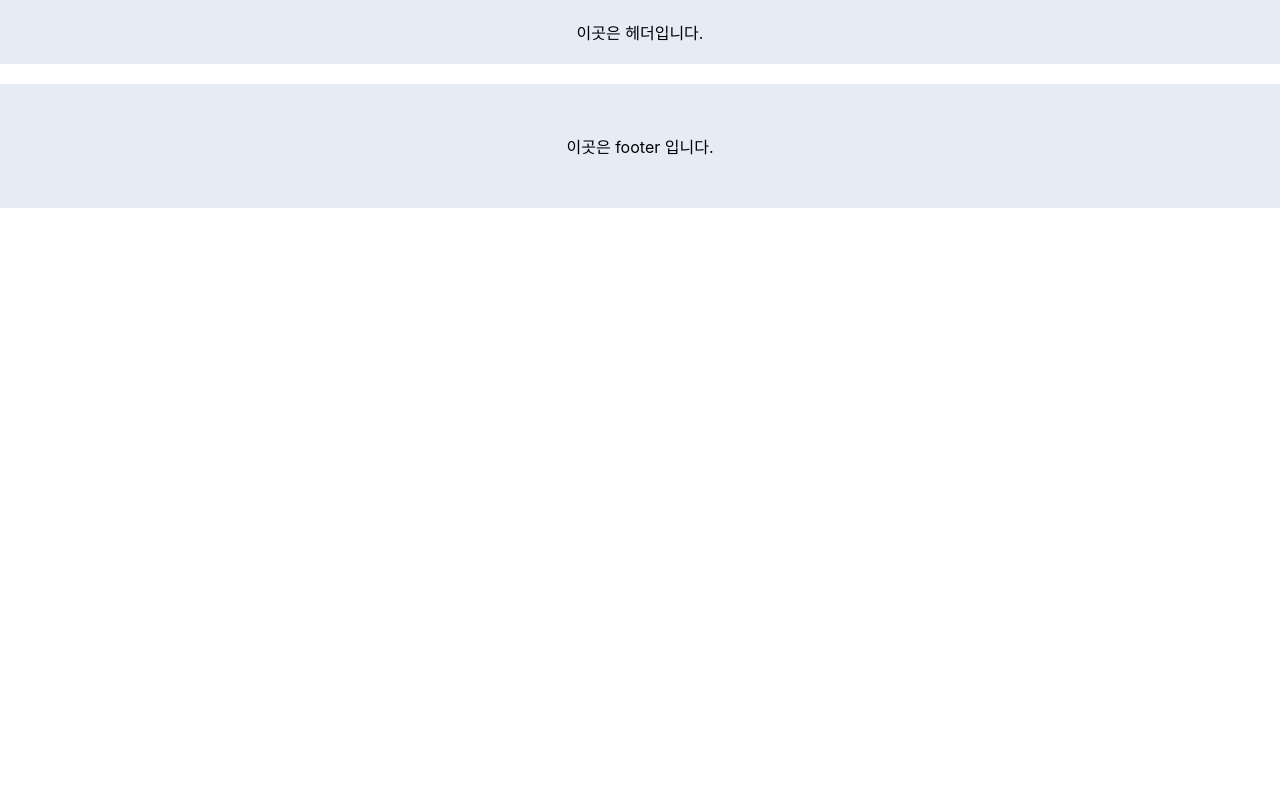
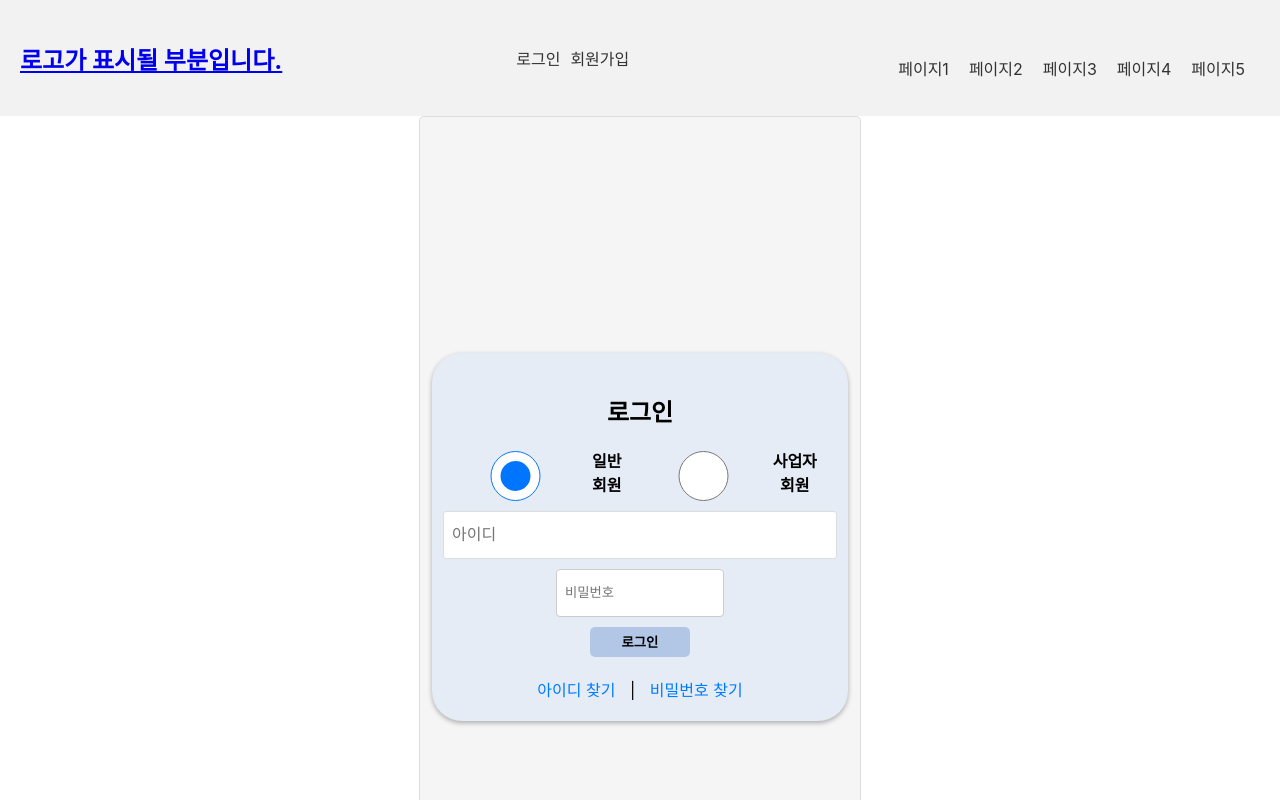
Before and after one commit to KBTMT/front-end, a React (Create React App) app: page /login in a window 1280 px wide. Shown: the top 800 px of the page. Built offline with nearby package versions, Linux system fonts and the light colour scheme.

Commit message:
feat : changeg2

```diff
--- a/src/App.js
+++ b/src/App.js
@@ -9,21 +9,31 @@ import BoardMain from './Pages/Board/BoardMain/BoardMain';
 import BoardPost from './Pages/Board/BoardPost/BoardPost';
 import BoardWrite from './Pages/Board/BoardWrite/BoardWrite';
 import { BrowserRouter as Router, Route, Routes } from "react-router-dom";
+import Login from './Pages/Login/Login';
+import RegisterBusiness from './Pages/Register/RegisterBusiness/RegisterBusiness';
+import RegisterGeneral from './Pages/Register/RegisterGeneral/RegisterGeneral';
+import FindId from './Pages/Find/FindId/FindId';
+import FindPassword from './Pages/Find/FindPassword/FindPassword';
 
 function App() {
   return (
     <div className="App">
+      <Router>
       <Header />
-      <Router>
         <Routes>
           <Route path="/" element={<Main />} />
           <Route path="/calendar" element={<Calendar />} />
           <Route path="/board" element={<BoardMain />} />
           <Route path="/board/register" element={<BoardWrite />} />
-          <Route path="/board/detail/:boardSeq" element={<BoardPost p/>} />
+          <Route path="/board/detail/:boardSeq" element={<BoardPost />} />
+          <Route path="/login" element={<Login />}/>
+          <Route path="/findid" element={<FindId />}/>
+          <Route path="/findpassword" element={<FindPassword />}/>
+          <Route path="/registerGeneral" element={<RegisterGeneral />} />
+          <Route path="/registerBusiness" element={<RegisterBusiness />} />
         </Routes>
+        <Footer />
       </Router>
-      <Footer />
     </div>
   );
 }
--- a/src/Components/Footer/Footer.jsx
+++ b/src/Components/Footer/Footer.jsx
@@ -1,7 +1,10 @@
 import React from "react";
 import "./Footer.css";
 const Footer = () => {
-  return <footer className="footer">이곳은 footer 입니다.</footer>;
+  return (
+  <footer className="footer">
+    <div>이곳은 footer 입니다.</div>
+  </footer>);
 };
 
 export default Footer;
--- a/src/Components/Header/Header.css
+++ b/src/Components/Header/Header.css
@@ -1,4 +1,42 @@
 .header {
-    background-color: #e5ecf6;
-    padding: 20px 0;
-  }
+  display: flex;
+  justify-content: space-between;
+  align-items: center;
+  background-color: #f2f2f2;
+  padding: 20px;
+}
+
+.logo {
+  font-size: 24px;
+  font-weight: bold;
+}
+
+.menu-bar {
+  margin-top: 20px;
+}
+
+.menu-bar ul {
+  list-style: none;
+  display: flex;
+}
+
+.menu-bar ul li {
+  margin-right: 10px;
+}
+
+.menu-bar ul li a {
+  text-decoration: none;
+  color: #333;
+  padding: 5px;
+}
+
+.user-auth {
+  display: flex;
+  justify-content: flex-end;
+}
+
+.user-auth a {
+  margin-left: 10px;
+  text-decoration: none;
+  color: #333;
+}
--- a/src/Components/Header/Header.jsx
+++ b/src/Components/Header/Header.jsx
@@ -1,8 +1,42 @@
 import React from "react";
 import "./Header.css";
+import { useNavigate, Link } from "react-router-dom";
+
 
 const Header = () => {
-  return <header className="header">이곳은 헤더입니다.</header>;
+  return(
+    <header className="header">
+        <div className="logo">
+          <Link to = "/">로고가 표시될 부분입니다.</Link>
+        </div>
+        <div className="right-section">
+          <div className="user-auth">
+            <Link to ="/login">로그인</Link>
+            <Link to = "/registerGeneral">회원가입</Link>
+          </div>
+        </div>
+
+          <nav className="menu-bar">
+          <ul>
+              <li>
+                <Link to="/page1">페이지1</Link>
+              </li>
+              <li>
+                <Link to="/page2">페이지2</Link>
+              </li>
+              <li>
+                <Link to="/page3">페이지3</Link>
+              </li>
+              <li>
+                <Link to="/page4">페이지4</Link>
+              </li>
+              <li>
+                <Link to="/page5">페이지5</Link>
+              </li>
+            </ul>
+          </nav>
+    </header>
+  );
 };
 
 export default Header;
--- a/src/Pages/Login/Login.css
+++ b/src/Pages/Login/Login.css
@@ -31,12 +31,13 @@
   .input {
     width: 200px;
     height: 30px;
-    color: #ffffff;
+    color: black;
     border: none;
     border-radius: 5px;
     cursor: pointer;
     margin-bottom: 10px;
     align-self: center;
+    caret-color: rgb(128, 198, 255);
   }
 
   .button {
--- a/src/Pages/Login/Login.jsx
+++ b/src/Pages/Login/Login.jsx
@@ -1,4 +1,5 @@
 import React, { useState } from "react";
+import { useNavigate, Link } from "react-router-dom";
 import "./Login.css";
 
 const Login = () => {
@@ -72,13 +73,13 @@ const Login = () => {
           로그인
         </button>
         <div className="link-container">
-          <a href="#" onClick={handleForgetUserId}>
+          <Link to="/findid" onClick={handleForgetUserId}>
             아이디 찾기
-          </a>
+          </Link>
           <span> | </span>
-          <a href="#" onClick={handleForgetUserPassword}>
+          <Link to="/findpassword" onClick={handleForgetUserPassword}>
             비밀번호 찾기
-          </a>
+          </Link>
         </div>
       </div>
     </div>
--- a/src/Pages/Register/RegisterGeneral/RegisterGerneral.jsx
+++ b/src/Pages/Register/RegisterGeneral/RegisterGeneral.jsx
@@ -1,5 +1,6 @@
 import React, { useState } from "react";
 import "./RegisterGeneral.css";
+
 
 const RegisterGeneral = () => {
   const [userId, setUserId] = useState("");
```
